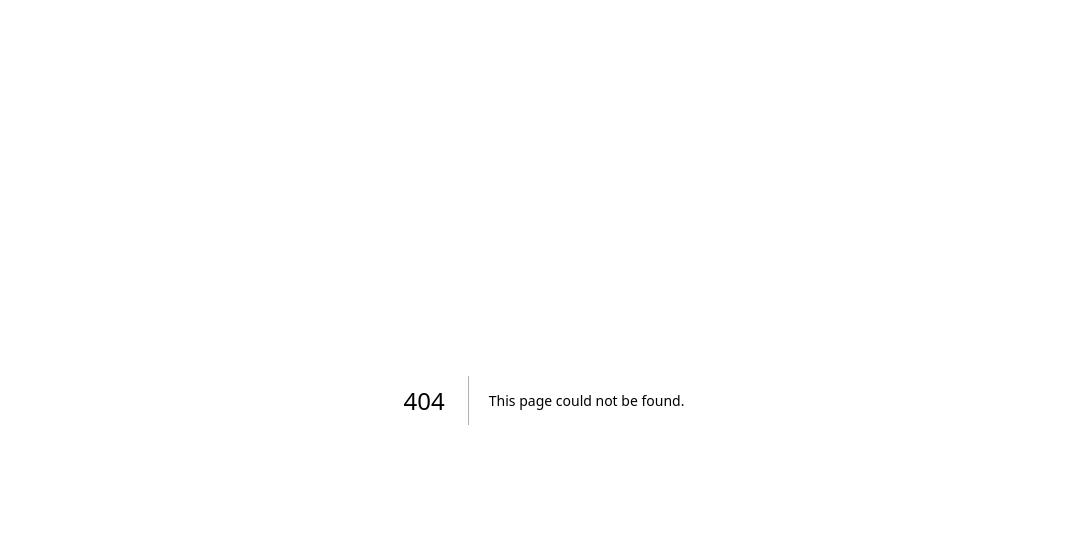
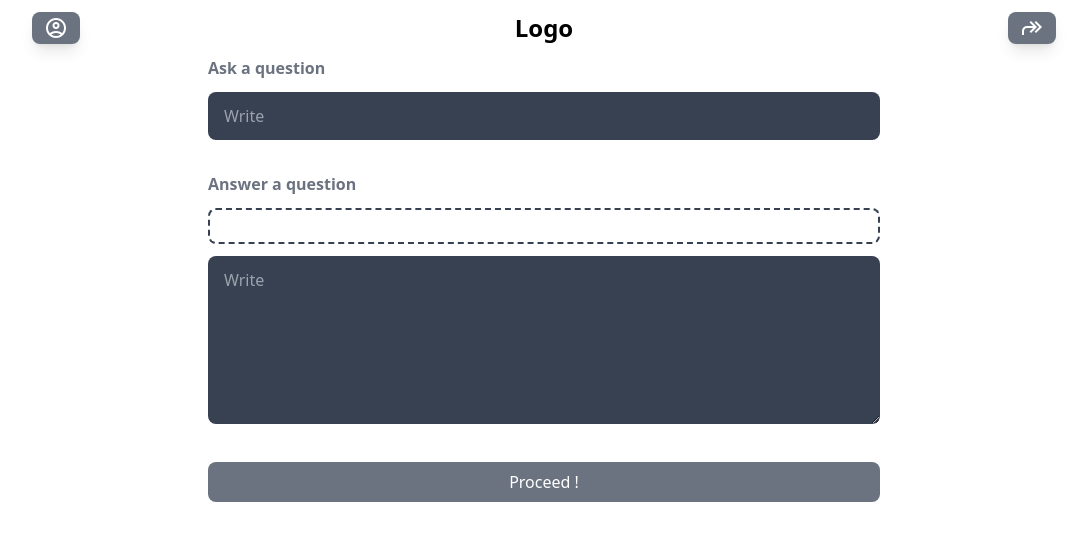
Before and after one commit to brkcvn/question-project, a Next.js app: page /question in a window 1280 px wide. Before the commit this address had no page. Shown: the top 540 px of the page, without its empty margins (96-1183 px from the left). Built offline with nearby package versions, Linux system fonts and the light colour scheme.

Commit message:
header refctored as auth control

```diff
--- /dev/null
+++ b/src/components/_header.tsx
@@ -0,0 +1,5 @@
+export default function Header () {
+    return (
+        <h1 className="text-2xl text-center font-bold my-3">Logo</h1>
+    )
+}
--- /dev/null
+++ b/src/components/_isAuthHeader.tsx
@@ -0,0 +1,19 @@
+export default function AuthHeader() {
+    return (
+        <div className="flex items-center justify-between">
+            <div className="w-12 h-8 flex justify-center bg-gray-500 rounded-lg shadow-lg">
+                <span className="material-symbols-outlined text-white mt-1">
+                    account_circle
+                </span>
+            </div>
+
+            <h1 className="text-2xl text-center font-bold my-3">Logo</h1>
+
+            <div className="w-12 h-8 flex justify-center bg-gray-500 rounded-lg shadow-lg">
+                <span className="material-symbols-outlined text-white mt-1">
+                    forward
+                </span>
+            </div>
+        </div>
+    )
+}
--- a/src/pages/index.tsx
+++ b/src/pages/index.tsx
@@ -1,14 +1,14 @@
 import Main from '@/components/_main';
-import Question from '@/components/_question';
-import Lists from '@/components/_lists';
-import SignIn from '@/components/_signIn';
-import SignUp from '@/components/_signUp';
+import Header from '@/components/_header';
 
 export default function Home() {
-  return (
-    <div className="max-w-2xl m-auto">
-      <h1 className="text-2xl text-center font-bold my-3">Logo</h1>
-      <SignIn />
-    </div>
-  )
+    return (
+        <div className="max-w-5xl m-auto">
+            <Header />
+
+            <div className="max-w-2xl m-auto">
+                <Main />
+            </div>
+        </div>
+    )
 }
--- /dev/null
+++ b/src/pages/list/index.tsx
@@ -0,0 +1,19 @@
+import Head from 'next/head';
+
+import Lists from "@/components/_lists";
+import AuthHeader from "@/components/_isAuthHeader";
+
+export default function List() {
+    return (
+        <div className="max-w-5xl m-auto">
+            <Head>
+                <link rel="stylesheet" href="https://fonts.googleapis.com/css2?family=Material+Symbols+Outlined:opsz,wght,FILL,GRAD@48,400,0,0" />
+            </Head>
+            <AuthHeader />
+
+            <div className="max-w-2xl m-auto">
+                <Lists />
+            </div>
+        </div>
+    )
+}
--- /dev/null
+++ b/src/pages/question/index.tsx
@@ -0,0 +1,19 @@
+import Head from 'next/head';
+
+import Question from "@/components/_question";
+import AuthHeader from "@/components/_isAuthHeader";
+
+export default function Ask() {
+    return (
+        <div className="max-w-5xl m-auto">
+            <Head>
+                <link rel="stylesheet" href="https://fonts.googleapis.com/css2?family=Material+Symbols+Outlined:opsz,wght,FILL,GRAD@48,400,0,0" />
+            </Head>
+            <AuthHeader />
+
+            <div className="max-w-2xl m-auto">
+                <Question />
+            </div>
+        </div>
+    )
+}
--- /dev/null
+++ b/src/pages/sign-in/index.tsx
@@ -0,0 +1,14 @@
+import SignIn from "@/components/_signIn";
+import Header from '@/components/_header';
+
+export default function In() {
+  return (
+    <div className="max-w-5xl m-auto">
+      <Header />
+
+      <div className="max-w-2xl m-auto">
+        <SignIn />
+      </div>
+    </div>
+  )
+}
--- /dev/null
+++ b/src/pages/sign-up/index.tsx
@@ -0,0 +1,14 @@
+import SignUp from "@/components/_signUp";
+import Header from '@/components/_header';
+
+export default function Sign() {
+  return (
+    <div className="max-w-5xl m-auto">
+      <Header />
+
+      <div className="max-w-2xl m-auto">
+        <SignUp />
+      </div>
+    </div>
+  )
+}
```
